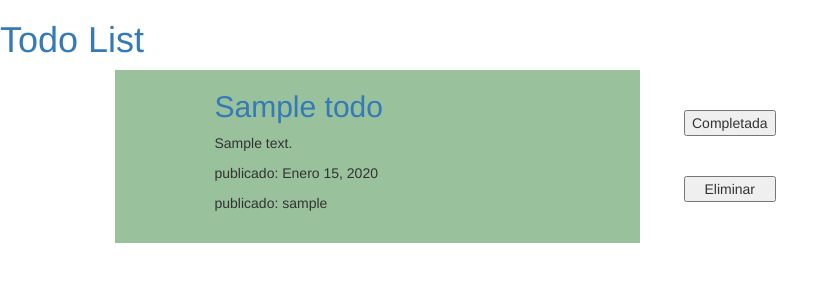
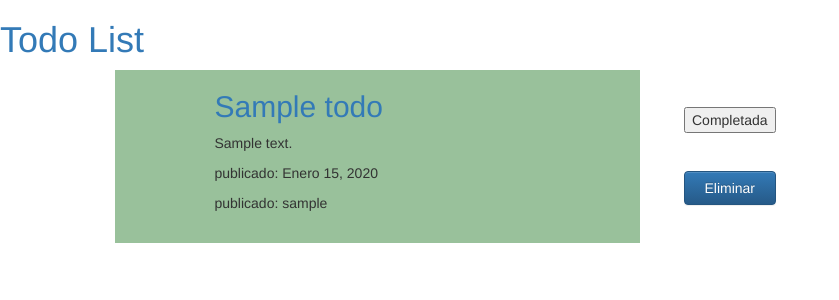
Before and after one commit to fernandopaz1/todoList, a Django app: page / in a window 1280 px wide. Shown: the top 300 px of the page, without its empty margins (0-839 px from the left). Run offline with Django 3.2, Linux system fonts and the light colour scheme; tables that the repository leaves empty hold one stand-in row (values such as "Sample post"); some libraries are stand-ins or nearby versions.

Commit message:
feat: borra correctamente, falta redireccionar a pagina principal

```diff
--- a/todoList/todo/models.py
+++ b/todoList/todo/models.py
@@ -25,7 +25,8 @@ class Todo(models.Model):
         self.published_date = timezone.now()
         self.save()
 
-    def delete(self, pk):
+    @staticmethod
+    def delete_todo(pk):
         toDelete = Todo.objects.get(pk=pk)
         toDelete.delete()
 
--- a/todoList/todo/templates/todo/todo_list.html
+++ b/todoList/todo/templates/todo/todo_list.html
@@ -14,13 +14,13 @@
         <button id="completar{{todo.title}}" class="completarTodo">
             Completada
         </button>
-        <button
+        <a
             id="delte{{todo.title}}"
-            class="delteTodo"
+            class="delteTodo btn btn-primary"
             href="{% url 'todo_delete' pk=todo.pk %}"
         >
             Eliminar
-        </button>
+        </a>
     </div>
 </div>
 {% endfor %} {% endblock %}
--- a/todoList/todo/views.py
+++ b/todoList/todo/views.py
@@ -13,7 +13,6 @@ def todo_details(request, pk):
     return render(request, 'todo/todo_detail.html', {'todo': todos})
 
 def todo_delete(request, pk):
-    toDelete = get_object_or_404(Todo, pk=pk)
-    toDelete.delete(pk)
+    Todo.delete_todo(pk)
     todos = Todo.objects.filter(published_date__lte=timezone.now()).order_by('published_date')
     return render(request, 'todo/todo_list.html', {'todos': todos})
```
